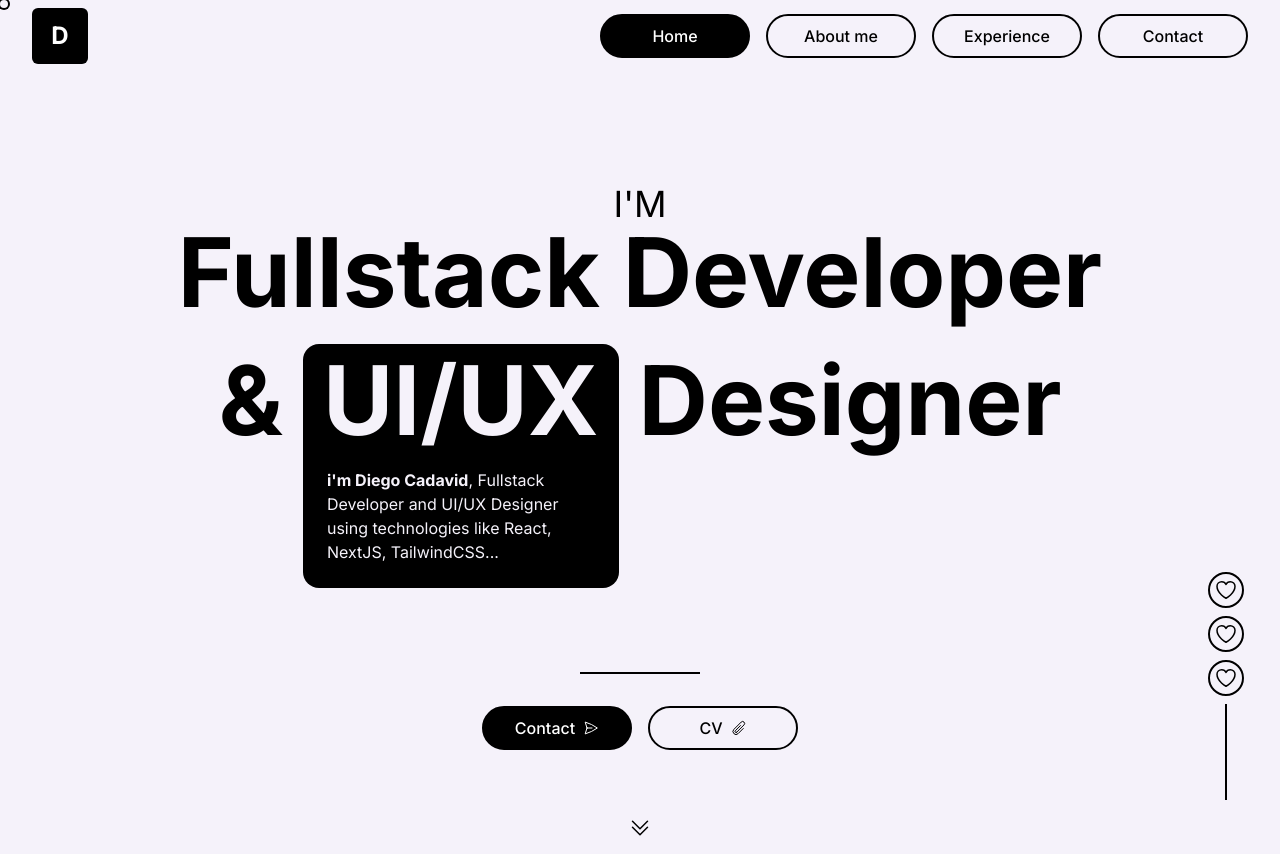
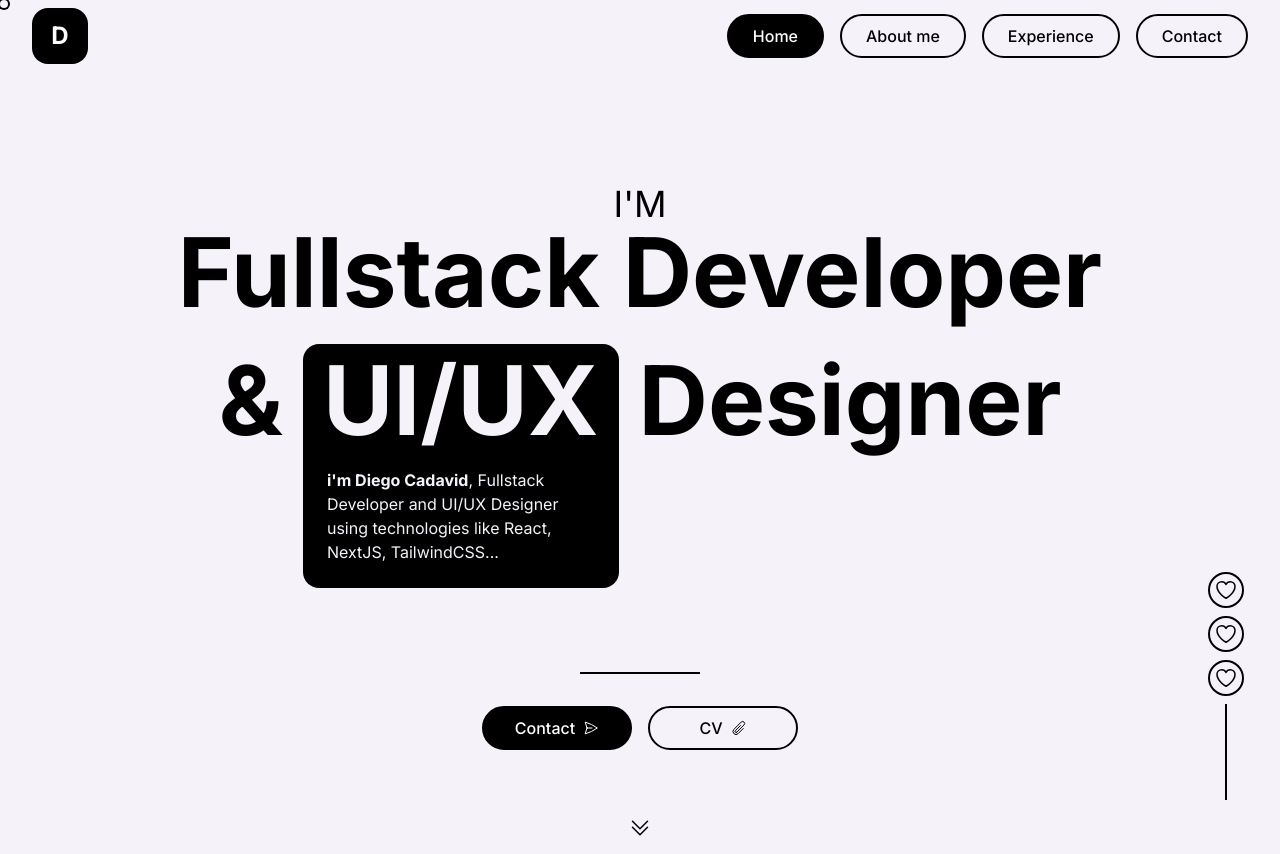
Before and after one commit to DiegoCadavid/diegocadavid-nextjs, a Next.js app: page / in a window 1280 px wide. Built offline with nearby package versions, Linux system fonts and the light colour scheme.

Commit message:
feat: style button and margin hero

```diff
--- a/components/UI/navbar/Navbar.tsx
+++ b/components/UI/navbar/Navbar.tsx
@@ -6,19 +6,23 @@ interface Props {}
 const Navbar = ({}: Props) => {
   return (
     <div className="sticky top-0 z-30">
-      <div className="container flex justify-between py-2">
+      <div className="container flex justify-between py-2 items-center">
         <Link
           href="/"
-          className="flex h-14 w-14 items-center justify-center rounded-md bg-black text-2xl font-bold text-white">
+          className="flex h-14 w-14 items-center justify-center rounded-2xl bg-black text-2xl font-bold text-white">
           D
         </Link>
 
-        <nav className="hidden gap-4 items-center lg:flex">
+        <nav className="hidden items-center gap-4 lg:flex">
           <NavLink path="/" name="Home" />
           <NavLink path="/aboutme" name="About me" />
           <NavLink path="/experience" name="Experience" />
           <NavLink path="/contact" name="Contact" />
         </nav>
+
+        <button className="btn btn-outline pointer lg:hidden">
+          Menu
+        </button>
       </div>
     </div>
   );
--- a/components/pages/home/HomeHero.tsx
+++ b/components/pages/home/HomeHero.tsx
@@ -14,7 +14,7 @@ const HomeHeroAboutMe = () => {
 const HomeHero = ({}: Props) => {
   return (
     <div className="">
-      <div className="container mt-4 lg:mt-28 lg:pb-36">
+      <div className="container mt-16 lg:mt-28 lg:pb-36">
         <p className="text-center text-2xl uppercase lg:text-4xl">I'm</p>
         <h1 className="text-center text-4xl font-bold lg:text-8xl">
           Fullstack Developer
@@ -44,7 +44,7 @@ const HomeHero = ({}: Props) => {
 
       {/* Links */}
       <div className="flex justify-center gap-4">
-        <Link className="btn pointer" href="#">
+        <Link className="btn pointer w-[150px]" href="#">
           Contact
           <svg
             xmlns="http://www.w3.org/2000/svg"
@@ -60,7 +60,7 @@ const HomeHero = ({}: Props) => {
             />
           </svg>
         </Link>
-        <Link className="btn btn-outline pointer" href="#">
+        <Link className="btn btn-outline pointer w-[150px]" href="#">
           CV
           <svg
             xmlns="http://www.w3.org/2000/svg"
--- a/styles/globals.css
+++ b/styles/globals.css
@@ -5,8 +5,7 @@
 @layer components {
   /* Buttons */
   .btn {
-    @apply py-2;
-    @apply w-[150px];
+    @apply py-2 px-6;
     @apply flex justify-center gap-2;
 
     @apply items-center font-medium text-center text-white;
```
